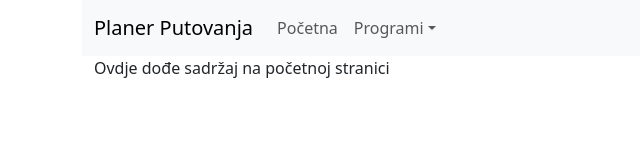
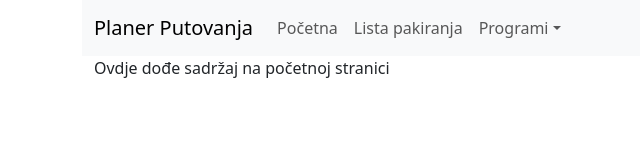
Before and after one commit to mDukic658/PlanerPutovanja, a React (Vite) app: page / in a window 1280 px wide. Shown: the top 160 px of the page, without its empty margins (0-640 px from the left). Built offline with nearby package versions, Linux system fonts and the light colour scheme.

Commit message:
dodavanje liste pakiranja

```diff
--- a/src/App.jsx
+++ b/src/App.jsx
@@ -7,6 +7,7 @@ import { Route, Routes } from 'react-router-dom'
 import Home from './pages/Home'
 import PutovanjePregled from './pages/putovanja/PutovanjaPregled'
 import NovoPutovanje from './pages/putovanja/NovoPutovanje'
+import ListaPakiranja from './pages/lista_pakiranja/ListaPakiranja'
 
 function App() {
 
@@ -18,7 +19,8 @@ function App() {
           <Routes>
             <Route path={RouteNames.HOME} element={<Home />} />
             <Route path={RouteNames.PUTOVANJA} element={<PutovanjePregled />} />
-          <Route path={RouteNames.PUTOVANJA_DODAJ} element={<NovoPutovanje />}/>
+            <Route path={RouteNames.PUTOVANJA_DODAJ} element={<NovoPutovanje />} />
+            <Route path={RouteNames.LISTA_PAKIRANJA} element={<ListaPakiranja />} />
           </Routes>
         </Container>
         <hr />
--- a/src/components/Izbornik.jsx
+++ b/src/components/Izbornik.jsx
@@ -19,6 +19,9 @@ export default function Izbornik() {
                         <Nav.Link
                             onClick={() => { navigate(RouteNames.HOME) }}
                         >Početna</Nav.Link>
+                        <Nav.Link
+                            onClick={() => { navigate(RouteNames.LISTA_PAKIRANJA) }}
+                        >Lista pakiranja</Nav.Link>
                         <NavDropdown title="Programi" id="basic-nav-dropdown">
                             <NavDropdown.Item
                                 onClick={() => { navigate(RouteNames.PUTOVANJA) }}
--- a/src/constants.js
+++ b/src/constants.js
@@ -2,7 +2,8 @@
 export const IME_APLIKACIJE = 'Planer Putovanja'
 
 export const RouteNames = {
-     HOME: '/',
+    HOME: '/',
     PUTOVANJA: '/putovanja',
-    PUTOVANJA_DODAJ: '/novo/putovanje'
+    PUTOVANJA_DODAJ: '/novo/putovanje',
+    LISTA_PAKIRANJA: '/lista/pakiranja'
 }
--- /dev/null
+++ b/src/pages/lista_pakiranja/ListaPakiranja.jsx
@@ -0,0 +1,5 @@
+export default function ListaPakiranja() {
+    return (
+        <h1>Lista pakiranja</h1>
+    )
+}
```
Lines whose indentation alone changed are shown as unchanged.
